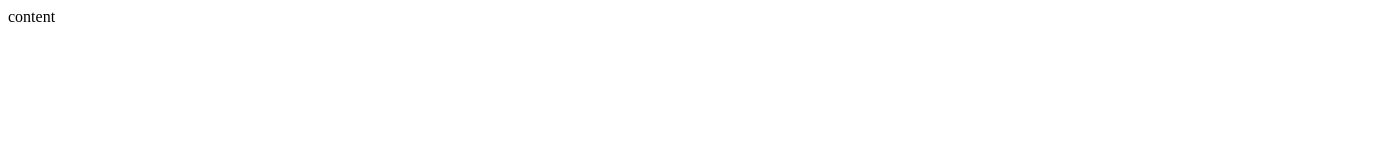
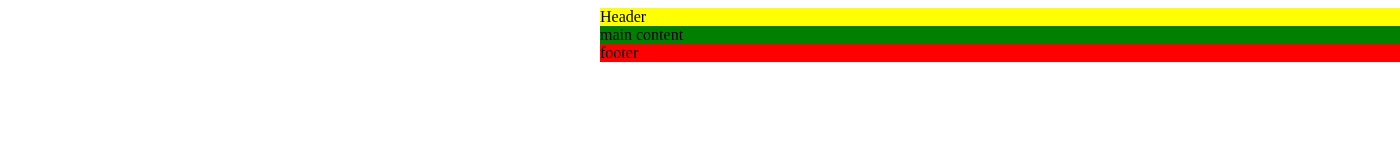
Before and after one commit to vitgri1/02-3-space-1, a website: page index.html in a window 1280 px wide. Shown: the whole page, 1400 px wide, since content can reach past the window. Drawn offline with Linux system fonts and the light colour scheme.

Commit message:
Css style

```diff
--- a/index.html
+++ b/index.html
@@ -5,8 +5,19 @@
     <meta http-equiv="X-UA-Compatible" content="IE=edge">
     <meta name="viewport" content="width=device-width, initial-scale=1.0">
     <title>Sample 2 Space</title>
+    <link rel="stylesheet" href="./main.css">
 </head>
 <body>
-    content
+    <header>
+        Header
+    </header>
+
+    <main>
+        main content
+    </main>
+
+    <footer>
+        footer
+    </footer>
 </body>
 </html>
--- /dev/null
+++ b/main.css
@@ -0,0 +1,15 @@
+header {
+    background-color: yellow;
+    width: 800px;
+    margin-left: calc(50% - 40px);
+}
+main {
+    background-color: green;
+    width: 800px;
+    margin-left: calc(50% - 40px);
+}
+footer {
+    background-color: red;
+    width: 800px;
+    margin-left: calc(50% - 40px);
+}
```
Also changed, not shown: astro.png (added).
